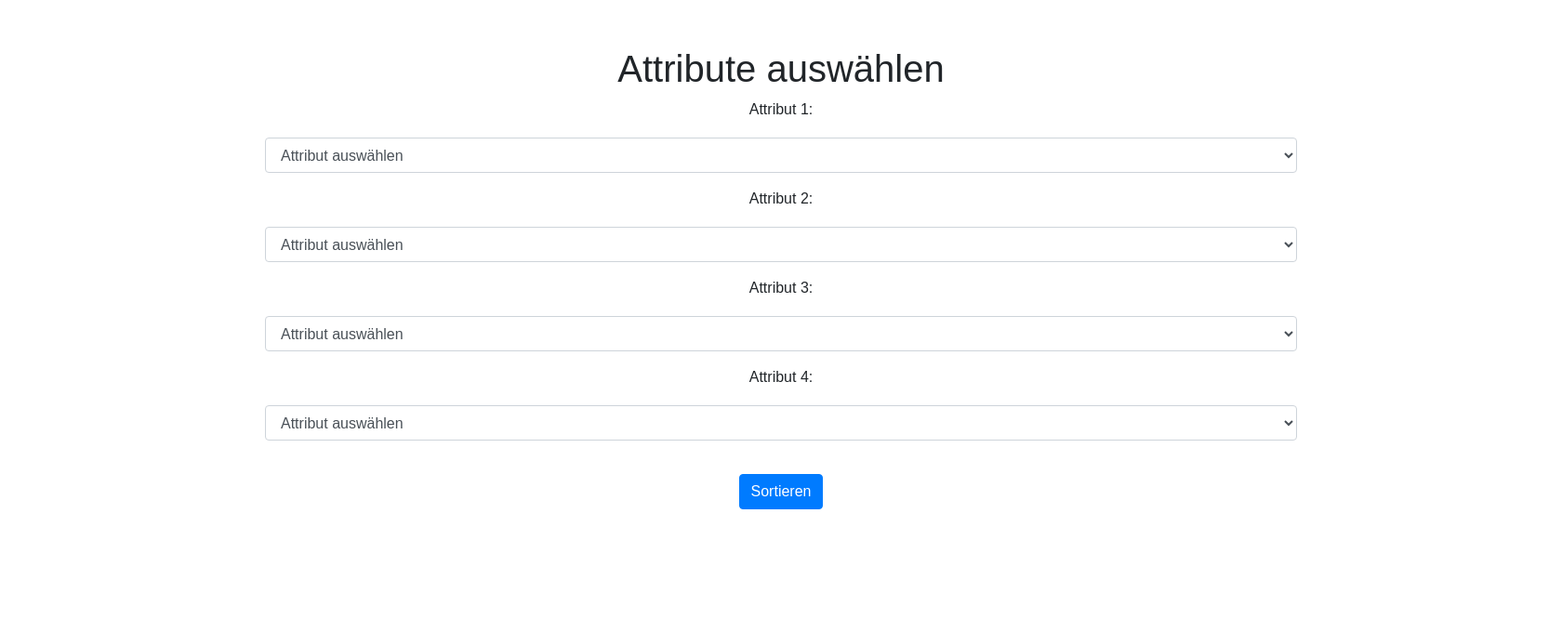
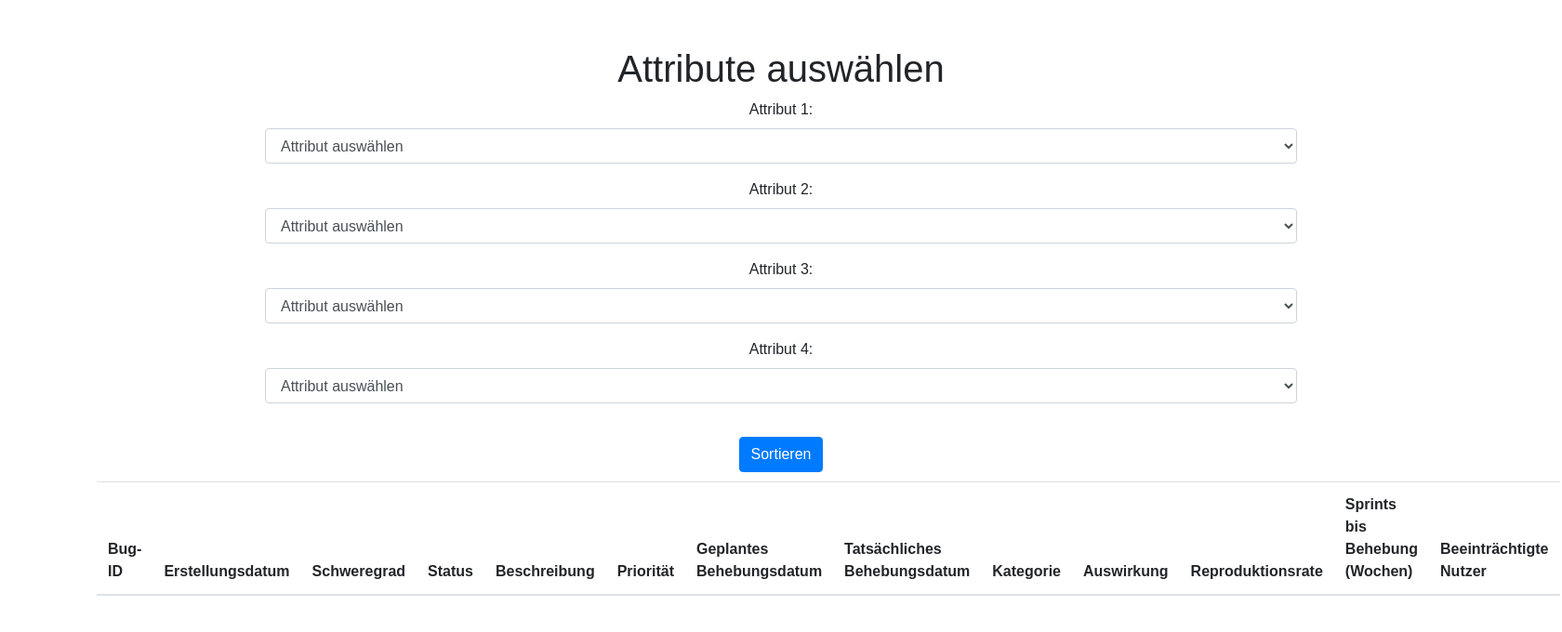
Before and after one commit to HakanBue/InsertionSort, a Flask app: page / in a window 1680 px wide. Shown: the part 56-736 px from the top of the page at 93% size. Run offline with Flask 3, Linux system fonts and the light colour scheme; lists and menus that the app fills with data are empty; some libraries are stand-ins or nearby versions.

Commit message:
Tabelle wird mit Daten gefüllt, styling etwas gefixt, todo: prio, schweregrad etc wieder zu text umwandeln bevor es ins frontend geschickt wird

```diff
--- a/templates/Index.html
+++ b/templates/Index.html
@@ -13,9 +13,13 @@
             margin-top: 50px;
             text-align: center;
         }
-        select {
-            width: 50%;
-            margin: 10px auto;
+        .table-container {
+            width: 90%;
+            margin-top: 10px;
+            margin-left: auto;
+            margin-right: auto;
+            padding-left: 20px;
+            padding-right: 20px;
         }
         #submitBtn {
             margin-top: 20px;
@@ -44,6 +48,7 @@
     </nav>
     <div class="container">
         <h1>Attribute auswählen</h1>
+
         <form id="attributeForm">
             <div class="form-group">
                 <label for="attribut1">Attribut 1:</label>
@@ -83,6 +88,32 @@
             </div>
             <button type="button" id="submitBtn" class="btn btn-primary" onclick="sort_request()">Sortieren</button>
         </form>
+
+    </div>
+    <div class="table-container">
+        <table class="table">
+            <thead>
+              <tr>
+                <th scope="col">Bug-ID</th>
+                <th scope="col">Erstellungsdatum</th>
+                <th scope="col">Schweregrad</th>
+                <th scope="col">Status</th>
+                <th scope="col">Beschreibung</th>
+                <th scope="col">Priorität</th>
+                <th scope="col">Geplantes Behebungsdatum</th>
+                <th scope="col">Tatsächliches Behebungsdatum</th>
+                <th scope="col">Kategorie</th>
+                <th scope="col">Auswirkung</th>
+                <th scope="col">Reproduktionsrate</th>
+                <th scope="col">Sprints bis Behebung (Wochen)</th>
+                <th scope="col">Beeinträchtigte Nutzer</th>
+
+              </tr>
+            </thead>
+            <tbody id="bugsTableBody">
+
+            </tbody>
+          </table>
     </div>
 
     <script>
@@ -126,9 +157,37 @@
                 }),
                 headers: {
                     "Content-type": "application/json; charset=UTF-8",
-                    "Access-Control-Allow-Origin": "*"
                 }
-            });
+            })
+            .then(response => response.json())
+            .then(data => {
+                const bugsTableBody = document.getElementById('bugsTableBody');
+                bugsTableBody.innerHTML = '';
+
+                const sortedBugs = data.sorted_bugs_serializable;
+
+                sortedBugs.forEach(bug => {
+                    const row = document.createElement('tr');
+
+                    row.innerHTML = `
+                        <td>${bug.bug_id}</td>
+                        <td>${bug.creation_date}</td>
+                        <td>${bug.severity}</td>
+                        <td>${bug.status}</td>
+                        <td>${bug.description}</td>
+                        <td>${bug.priority}</td>
+                        <td>${bug.pl_resolved_date}</td>
+                        <td>${bug.resolve_date ? bug.resolve_date : ''}</td>
+                        // <td>${bug.category}</td>
+                        <td>${bug.reproductionrate}</td>
+                        <td>${bug.sprints}</td>
+                        <td>${bug.user}</td>
+                    `;
+
+                    bugsTableBody.appendChild(row);
+                });
+            })
+            .catch(error => console.error('Error:', error));
         }
     </script>
     <script src="https://maxcdn.bootstrapcdn.com/bootstrap/4.5.2/js/bootstrap.min.js"></script>
```
